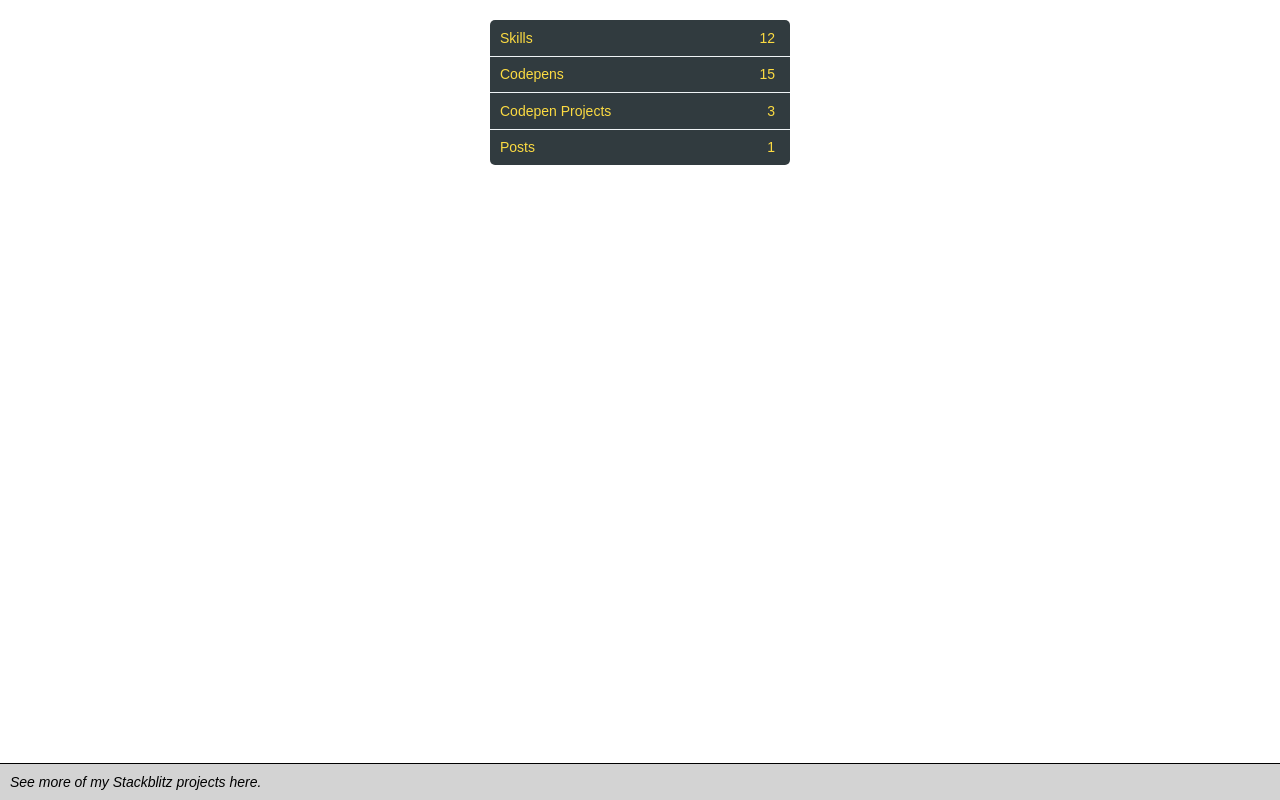
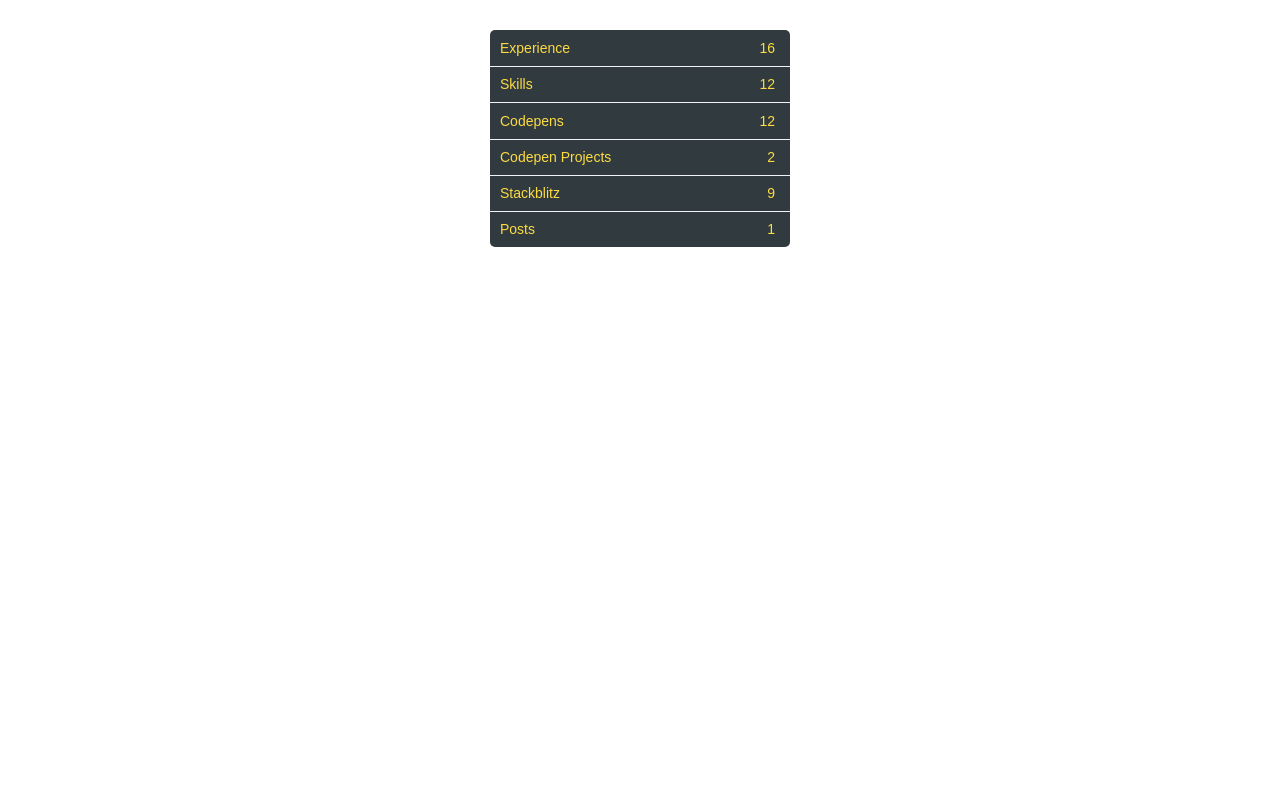
Before and after one commit to eastcoastdeveloper/Angular-Accordion-JSON, an Angular app: page / in a window 1280 px wide. Built offline with nearby package versions, Linux system fonts and the light colour scheme.

Commit message:
4 files modified

```diff
--- a/src/app/app.component.html
+++ b/src/app/app.component.html
@@ -4,52 +4,48 @@
     <p class="count">{{ item.content.length }}</p>
     <div class="borderBottom"></div>
     <div class="hidden-content">
-      <ul id="skills" *ngIf="i === 0">
+        <ul *ngIf="i === 0">
+            <li *ngFor="let posts of item.content; let j = index">
+                <div class="title" style="grid-area: title;">{{ posts.item }}</div>
+            </li>
+        </ul>
+        <ul id="skills" *ngIf="i === 1">
             <li *ngFor="let listElems of item.content; let j = index">
-          <div class="title" style="grid-area: title;">
-            {{ listElems.title }}
+                <div class="title" style="grid-area: title;">{{ listElems.title }}</div>
+            </li>
+        </ul>
+        <ul *ngIf="i === 2 || i === 3 || i === 4">
+            <li *ngFor="let listElems of item.content; let j = index">
+                <div class="title" style="grid-area: title;">{{ listElems.title }}</div>
+                <div>
+                    <a href="{{ listElems.code }}" target="_blank" style="grid-area: code">code</a>
+                </div>
+                <div>
+                    <a href="{{ listElems.viewProject }}" target="_blank" style="grid-area: project">view
+                        project</a>
                 </div>
             </li>
         </ul>
-      <ul *ngIf="i === 1 || i === 2">
+        <ul *ngIf="i === 4">
             <li *ngFor="let listElems of item.content; let j = index">
-          <div class="title" style="grid-area: title;">
-            {{ listElems.title }}
+                <div class="title" style="grid-area: title;">{{ listElems.title }}</div>
+                <div>
+                    <a href="{{ listElems.code }}" target="_blank" style="grid-area: code">code</a>
                 </div>
                 <div>
-            <a
-              href="{{ listElems.code }}"
-              target="_blank"
-              style="grid-area: code"
-              >code</a
-            >
-          </div>
-          <div>
-            <a
-              href="{{ listElems.viewProject }}"
-              target="_blank"
-              style="grid-area: project"
-              >view project</a
-            >
+                    <a href="{{ listElems.viewProject }}" target="_blank" style="grid-area: project">view
+                        project</a>
                 </div>
             </li>
         </ul>
-      <ul *ngIf="i === 3">
+        <ul *ngIf="i === 5">
             <li *ngFor="let posts of item.content; let j = index">
                 <div class="title" style="grid-area: title;">{{ posts.title }}</div>
                 <div>
-            <a href="{{ posts.link }}" target="_blank" style="grid-area: code"
-              >Read the post</a
-            >
+                    <a href="{{ posts.link }}" target="_blank" style="grid-area: code">Read the post</a>
                 </div>
             </li>
         </ul>
     </div>
 </div>
 </div>
-
-<div class="dashboard-link">
-  <a href="https://stackblitz.com/@eastcoastdeveloper" target="_blank"
-    >See more of my Stackblitz projects here.</a
-  >
-</div>
--- a/src/app/app.component.scss
+++ b/src/app/app.component.scss
@@ -1,16 +1,17 @@
-$black: #313b3f;
-$blue: #25aae1;
-$white: #eff3f6;
+
+$black:  #313b3f;
+$blue:   #25aae1;
+$white:  #eff3f6;
 $yellow: #fcdb42;
 $orange: #e26e60;
 
 .accordion-wrapper {
-  margin: 20px auto 0 auto;
+    margin: 30px auto 0 auto;
     border-radius: 5px;
     overflow: hidden;
     max-width: 300px;
 
-  .data-block:nth-child(2) {
+    .data-block:nth-child(2){
         border-bottom: 1px solid $white;
     }
 }
@@ -42,21 +43,21 @@
         li {
             display: grid;
             padding: 5px 10px 5px 30px;
-      grid-template-areas: "title title" "code project";
+            grid-template-areas: 'title title' 'code project';
 
             .title {
                 color: $blue;
             }
 
-      div:not(:first-child) {
+            div:not(:first-child){
                 font-style: italic;
             }
         }
-    li:nth-child(even) {
-      background-color: rgba(49, 59, 63, 0.8);
+        li:nth-child(even){
+            background-color: rgba(49,59,63,.8);
         }
-    li:nth-child(odd) {
-      background-color: rgba(49, 59, 63, 0.9);
+        li:nth-child(odd){
+            background-color: rgba(49,59,63,.9);
         }
 
         li:hover {
@@ -66,7 +67,7 @@
         a {
             color: $white;
             text-decoration: none;
-      transition: color 0.3s;
+            transition: color .3s;
         }
         a:hover {
             color: $yellow;
@@ -103,24 +104,3 @@
     width: 100%;
     z-index: 1;
 }
-
-.dashboard-link {
-  font: normal 14px sans-serif;
-  position: fixed;
-  bottom: 0;
-  left: 0;
-  width: 100%;
-  background-color: lightgrey;
-  border-top: 1px solid black;
-  padding: 10px;
-}
-
-a {
-  text-decoration: none;
-  color: black;
-  font-style: italic;
-}
-
-.dashboard-link a:hover {
-  color: red;
-}
--- a/src/app/app.module.ts
+++ b/src/app/app.module.ts
@@ -4,9 +4,43 @@
 
 import { AppComponent } from "./app.component";
 
+import { Component, ElementRef, OnInit, ViewChild } from '@angular/core';
+import * as data from './data.json'
+
 @NgModule({
   imports: [BrowserModule, FormsModule],
   declarations: [AppComponent],
   bootstrap: [AppComponent]
 })
-export class AppModule {}
+export class AppModule {
+  profilePanelStatus:boolean;
+  accordionData:any = [];
+
+  @ViewChild('accordionParent', {static:false}) accordionParent:ElementRef;
+
+  constructor() { }
+
+  ngOnInit(): void {
+
+    for(let key in data.items){
+      if(data.items.hasOwnProperty(key)){
+        this.accordionData.push(data.items[key])
+      }
+    }
+  }
+
+  // Toggle Accordion
+  toggleSection(e:any, i:number){
+    var allGroups = [];
+    allGroups = this.accordionParent.nativeElement.getElementsByClassName('hidden-content');
+    for(var j = 0; j < allGroups.length; j++){
+      if(i === j && !e.target.parentElement.querySelector('.hidden-content').classList.contains('show-content')){
+        e.target.parentElement.querySelector('.hidden-content').classList.add('show-content');
+      } else {
+        allGroups[j].classList.remove('show-content');
+      }
+    }
+  }
+
+
+}
--- a/src/app/data.json
+++ b/src/app/data.json
@@ -1,5 +1,58 @@
 {
   "items": [
+      {
+          "name": "Experience",
+          "content": [
+              {
+                  "item": "UI Development"
+              },
+              {
+                  "item": "Frontend Development"
+              },
+              {
+                  "item": "Angular 2+"
+              },
+              {
+                  "item": "AngularJS"
+              },
+              {
+                  "item": "HTML5, CSS, JS & JSON"
+              },
+              {
+                  "item": "Data Driven Development"
+              },
+              {
+                  "item": "Manage Small Teams"
+              },
+              {
+                  "item": "Planning & Deadlines"
+              },
+              {
+                  "item": "Jira & Git"
+              },
+              {
+                  "item": "ChartJS & D3"
+              },
+              {
+                  "item": "Wordpress & Custom CMS's"
+              },
+              {
+                  "item": "Custom Data Structures"
+              },
+              {
+                  "item": "Backend Integration w/ Endpoints"
+              },
+              {
+                  "item": "Company Branding"
+              },
+              {
+                  "item": "Rich Media & Advertising"
+              },
+              {
+                  "item": "Client Facing Experience"
+              }
+          ]
+      },
       {
           "name": "Skills",
           "content": [
@@ -47,52 +100,52 @@
               {
                   "title": "HTML5 Video Player",
                   "code": "https://codepen.io/eastcoastdeveloper/pen/LmxqKa",
-            "viewProject": "https://codepen.io/eastcoastdeveloper/live/LmxqKa"
+                  "viewProject": "https://codepen.io/eastcoastdeveloper/full/LmxqKa"
               },
               {
                   "title": "Progress Navigation",
                   "code": "https://codepen.io/eastcoastdeveloper/pen/xXOapm",
-            "viewProject": "https://codepen.io/eastcoastdeveloper/live/xXOapm"
+                  "viewProject": "https://codepen.io/eastcoastdeveloper/full/xXOapm"
+              },
+              {
+                  "title": "JavaScript Tabs",
+                  "code": "https://codepen.io/eastcoastdeveloper/pen/yzejjQ",
+                  "viewProject": "https://codepen.io/eastcoastdeveloper/full/yzejjQ"
               },
               {
                   "title": "Responsive Carousel",
                   "code": "https://codepen.io/eastcoastdeveloper/pen/WyxvbP",
-            "viewProject": "https://codepen.io/eastcoastdeveloper/live/WyxvbP"
-          },
-          {
-            "title": "JavaScript Tabs",
-            "code": "https://codepen.io/eastcoastdeveloper/pen/yzejjQ",
-            "viewProject": "https://codepen.io/eastcoastdeveloper/live/yzejjQ"
+                  "viewProject": "https://codepen.io/eastcoastdeveloper/full/WyxvbP"
               },
               {
                   "title": "Animated Banner",
                   "code": "https://codepen.io/eastcoastdeveloper/pen/VweyOaX",
-            "viewProject": "https://codepen.io/eastcoastdeveloper/live/VweyOaX"
+                  "viewProject": "https://codepen.io/eastcoastdeveloper/full/VweyOaX"
               },
               {
                   "title": "3D Animation",
                   "code": "https://codepen.io/eastcoastdeveloper/pen/jGYXYy",
-            "viewProject": "https://codepen.io/eastcoastdeveloper/live/jGYXYy"
+                  "viewProject": "https://codepen.io/eastcoastdeveloper/full/jGYXYy"
               },
               {
                   "title": "Banner w/ Date Code",
                   "code": "https://codepen.io/eastcoastdeveloper/pen/RLLmZL",
-            "viewProject": "https://codepen.io/eastcoastdeveloper/live/RLLmZL"
+                  "viewProject": "https://codepen.io/eastcoastdeveloper/full/RLLmZL"
+              },
+              {
+                  "title": "jQuery User Selection",
+                  "code": "https://codepen.io/eastcoastdeveloper/pen/ZXYLyV",
+                  "viewProject": "https://codepen.io/eastcoastdeveloper/full/ZXYLyV"
               },
               {
                   "title": "Open Weather Map",
                   "code": "https://codepen.io/eastcoastdeveloper/pen/aVJQVJ",
-            "viewProject": "https://codepen.io/eastcoastdeveloper/live/aVJQVJ"
+                  "viewProject": "https://codepen.io/eastcoastdeveloper/full/aVJQVJ"
               },
               {
-            "title": "jQuery User Selection",
-            "code": "https://codepen.io/eastcoastdeveloper/pen/ZXYLyV",
-            "viewProject": "https://codepen.io/eastcoastdeveloper/live/ZXYLyV"
-          },
-          {
-            "title": "CSS Nav Bar",
-            "code": "https://codepen.io/eastcoastdeveloper/pen/VMwxmQ",
-            "viewProject": "https://codepen.io/eastcoastdeveloper/live/VMwxmQ"
+                  "title": "In Page Navigation",
+                  "code": "https://codepen.io/eastcoastdeveloper/pen/JjogojN",
+                  "viewProject": "https://codepen.io/eastcoastdeveloper/full/JjogojN"
               },
               {
                   "title": "In Page Navigation",
@@ -100,24 +153,9 @@
                   "viewProject": "https://codepen.io/eastcoastdeveloper/live/JjogojN"
               },
               {
-            "title": "JavaScript Quiz",
-            "code": "https://codepen.io/eastcoastdeveloper/pen/xoLQrY",
-            "viewProject": "https://codepen.io/eastcoastdeveloper/live/xoLQrY"
-          },
-          {
-            "title": "Dynamic JS Buttons",
-            "code": "https://codepen.io/eastcoastdeveloper/pen/LdRMJb",
-            "viewProject": "https://codepen.io/eastcoastdeveloper/live/LdRMJb"
-          },
-          {
-            "title": "D3 Bars w/ Labels",
+                  "title": "D3 Bar Chart",
                   "code": "https://codepen.io/eastcoastdeveloper/pen/MWbwPzm",
-            "viewProject": "https://codepen.io/eastcoastdeveloper/live/MWbwPzm"
-          },
-          {
-            "title": "Responsive Tabs-Accordion",
-            "code": "https://codepen.io/eastcoastdeveloper/pen/ExVjrXE",
-            "viewProject": "https://codepen.io/eastcoastdeveloper/live/ExVjrXE"
+                  "viewProject": "https://codepen.io/eastcoastdeveloper/full/MWbwPzm"
               }
           ]
       },
@@ -125,19 +163,64 @@
           "name": "Codepen Projects",
           "content": [
               {
-            "title": "D3 Bar Graph",
-            "code": "https://codepen.io/eastcoastdeveloper/project/editor/69a257b6a7db65229fcada6dc23e7985",
-            "viewProject": "https://codepen.io/eastcoastdeveloper/project/live/69a257b6a7db65229fcada6dc23e7985"
+                  "title": "AngularJS SPA",
+                  "code": "https://codepen.io/eastcoastdeveloper/project/editor/ZgbdLb",
+                  "viewProject": "https://codepen.io/eastcoastdeveloper/project/full/ZgbdLb"
               },
               {
                   "title": "Web Banner Template",
                   "code": "https://codepen.io/eastcoastdeveloper/project/editor/XYyQaL",
-            "viewProject": "https://codepen.io/eastcoastdeveloper/project/live/XYyQaL"
+                  "viewProject": "https://codepen.io/eastcoastdeveloper/project/full/XYyQaLL"
+              }
+          ]
       },
       {
-            "title": "AngularJS SPA",
-            "code": "https://codepen.io/eastcoastdeveloper/project/editor/ZgbdLb",
-            "viewProject": "https://codepen.io/eastcoastdeveloper/project/live/ZgbdLb"
+          "name": "Stackblitz",
+          "content": [
+              {
+                  "title": "Drag & Drop UI",
+                  "code": "https://stackblitz.com/edit/drag-and-drop-javascript",
+                  "viewProject": "https://drag-and-drop-javascript.stackblitz.io/"
+              },
+              {
+                  "title": "Banner Template",
+                  "code": "https://stackblitz.com/edit/banner-template",
+                  "viewProject": "https://banner-template.stackblitz.io/"
+              },
+              {
+                  "title": "Mock UI w/ JSON Charts",
+                  "code": "https://stackblitz.com/edit/chart-js-examples",
+                  "viewProject": "https://chart-js-examples.stackblitz.io/"
+              },
+              {
+                  "title": "Accordion",
+                  "code": "https://stackblitz.com/edit/angular-accordion-json",
+                  "viewProject": "https://angular-accordion-json.stackblitz.io/"
+              },
+              {
+                  "title": "D3 Chart",
+                  "code": "https://stackblitz.com/edit/d3-bar-chart",
+                  "viewProject": "https://d3-bar-chart.stackblitz.io/"
+              },
+              {
+                  "title": "Doughnut Chart w/ Countdown",
+                  "code": "https://stackblitz.com/edit/doughnut-chart-component",
+                  "viewProject": "https://doughnut-chart-component.stackblitz.io/"
+              },
+              {
+                  "title": "Rest Countries",
+                  "code": "https://stackblitz.com/edit/rest-countries-leaflet-map",
+                  "viewProject": "https://rest-countries-leaflet-map.stackblitz.io/"
+              },
+              {
+                  "title": "Custom Line Chart",
+                  "code": "https://stackblitz.com/edit/chartjs-line-chart",
+                  "viewProject": "https://chartjs-line-chart.stackblitz.io/"
+              },
+              {
+                  "title": "Slider",
+                  "code": "https://stackblitz.com/edit/angular-8-table-pagination",
+                  "viewProject": "https://angular-8-table-pagination.stackblitz.io/"
               }
           ]
       },
```
Lines whose indentation alone changed are shown as unchanged.
